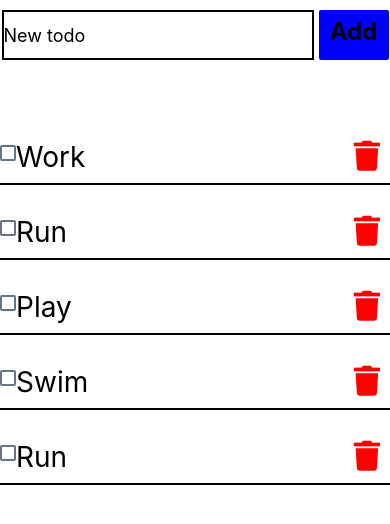
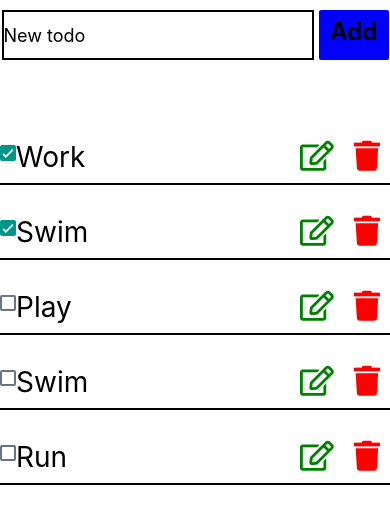
Before and after one commit to DumbWaysStudent/DW12XN34J_todolist, a React Native app: screen / in a window 390 px wide. Shown: the top 524 px of the page. Built offline with nearby package versions, Linux system fonts and the light colour scheme.

Commit message:
5.update_todo

```diff
--- a/App.js
+++ b/App.js
@@ -4,20 +4,23 @@ import { View, Text, StyleSheet, TextInput, TouchableOpacity, CheckBox } from 'r
 import Icon from 'react-native-vector-icons/FontAwesome5';
 
 
-class IsDone extends Component {
+class EditDo extends Component {
 
   constructor(props) {
     super(props)
 
     this.state = {
       datas: [
-        {id:1, name:'Work', done: false },
-        {id:2, name:'Run', done: false },
+        {id:1, name:'Work', done: true },
+        {id:2, name:'Swim', done: true },
         {id:3, name:'Play', done: false },
         {id:4, name:'Swim', done: false },
         {id:5, name:'Run', done: false },
       ],
       data: '',
+      titleBtn: 'Add',
+      editItem: 0,
+      editName:''
     }
   }
   onList = () => {
@@ -35,9 +38,9 @@ class IsDone extends Component {
                   {item.name}
                 </Text>
 
-                {/* <TouchableOpacity onPress={this.onHandleEdit}>
+                <TouchableOpacity onPress={() => this.onHandledEdit(item.id, item.name)}>
                   <Icon name='edit' style={styles.btnAdd} />
-                </TouchableOpacity> */}
+                </TouchableOpacity>
 
                 <TouchableOpacity onPress={() => this.onHandleDelete(item.id)}>
                   <Icon name='trash' style={styles.btnDel} />
@@ -47,30 +50,35 @@ class IsDone extends Component {
       })
   }
 
-  //inputan data
   onHandleAdd = (text) => {
     this.setState({data: text})
   }
 
-  //masukkan inputan data ke list
-  onHandleBtn = () =>{
+  onHandleBtn = (input) =>{
       if(this.state.data !== ''){
+        if(input == 'Add'){
             let tambah = this.state.datas.length,
             newInput = [{
                 id: tambah + 1,
-      name: this.state.data,
-      done:false
+                name : this.state.data,
+                done : false
             }]
-
             this.setState({datas: [...this.state.datas, ...newInput]});
-    this.setState({data: ''})
+            this.setState({data:''})
+        }else if(input == 'Edit'){
+          let name = this.state.editName
+          let index = this.state.datas.findIndex((x) => x.name == name)
+            this.setState((state) => {
+              return state.datas[index].name = state.data
+            })
+            this.setState({data: '', titleBtn: 'Add'})
+        }
       }else{
           alert('Field Tidak Boleh Kosong')
       }
 
   }
 
-  //delete data by id
   onHandleDelete = (id) =>{
     this.setState({
         datas: this.state.datas.filter((datas) => {
@@ -92,6 +100,11 @@ class IsDone extends Component {
     }
   }
 
+  onHandledEdit = (id, name) =>{
+      this.setState({data : name, titleBtn: 'Edit', editName: name})
+      this.setState({editItem: (id -1)})
+  }
+
 
   render() {
 
@@ -110,8 +123,8 @@ class IsDone extends Component {
           <TouchableOpacity style={styles.btn}>
               <Text
               style={styles.txtB}
-              onPress={this.onHandleBtn}
-              >Add</Text>
+              onPress={() => this.onHandleBtn(this.state.titleBtn)}
+              >{this.state.titleBtn}</Text>
           </TouchableOpacity>
 
 
@@ -176,13 +189,13 @@ const styles = StyleSheet.create({
       color:'red',
 
   },
-//   btnAdd:{
-//     fontSize:30,
-//     marginTop:20,
-//     padding:10,
-//     color:'green',
+  btnAdd:{
+    fontSize:30,
+    marginTop:20,
+    padding:10,
+    color:'green',
 
-// },
+},
   txtEdDl:{
       textAlign:'center',
       paddingTop:7,
@@ -192,4 +205,4 @@ const styles = StyleSheet.create({
   }
 })
 
-export default IsDone;
+export default EditDo;
--- a/src/edit.js
+++ b/src/edit.js
@@ -84,7 +84,9 @@ class EditDo extends Component {
 
   onHandleDelete = (id) =>{
     this.setState({
-        datas : this.state.datas.filter(datas => datas.id !== id)
+        datas: this.state.datas.filter((datas) => {
+          return datas.id !== id
+        })
     })
   }
 
```
Lines whose indentation alone changed are shown as unchanged.
